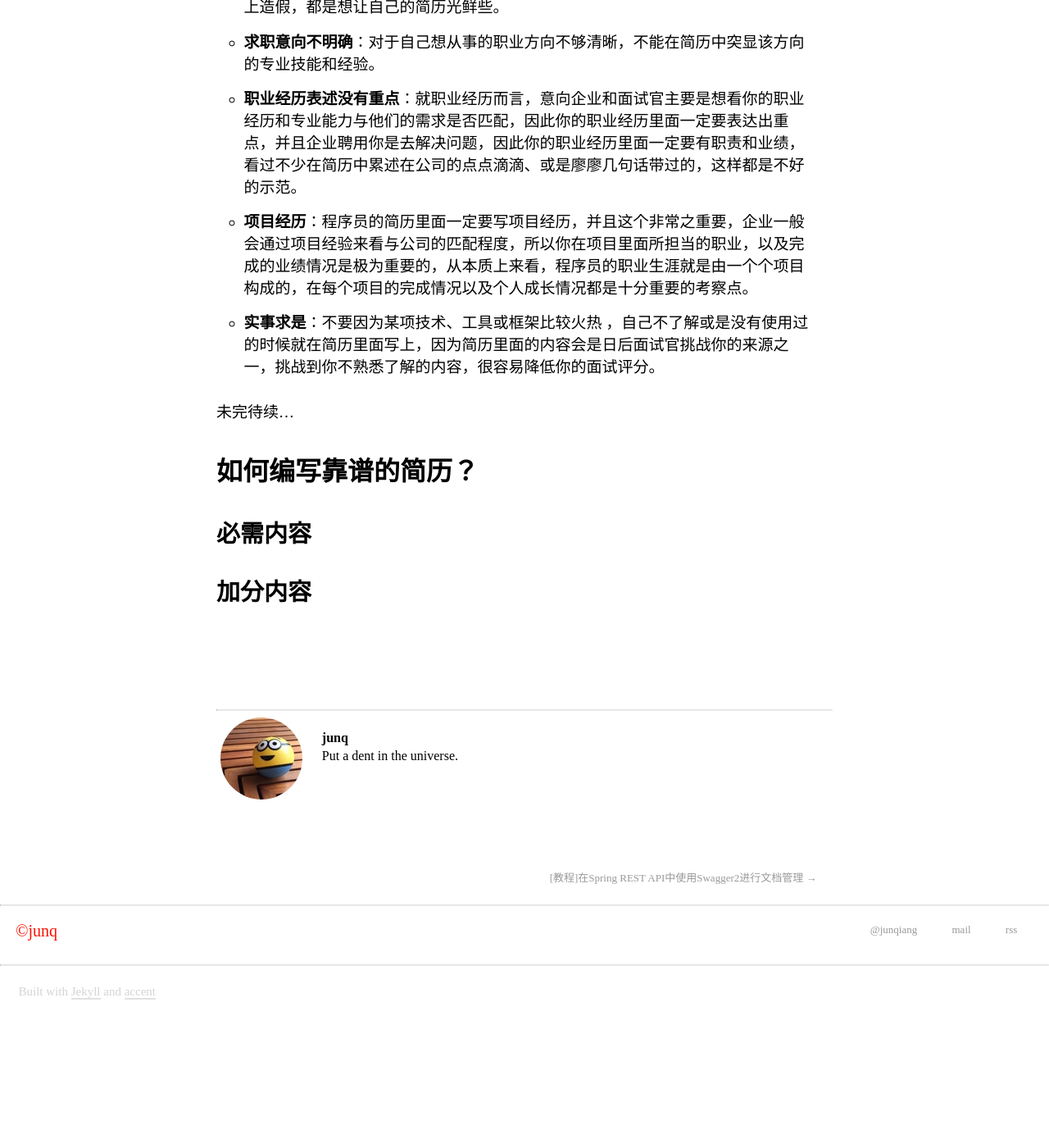
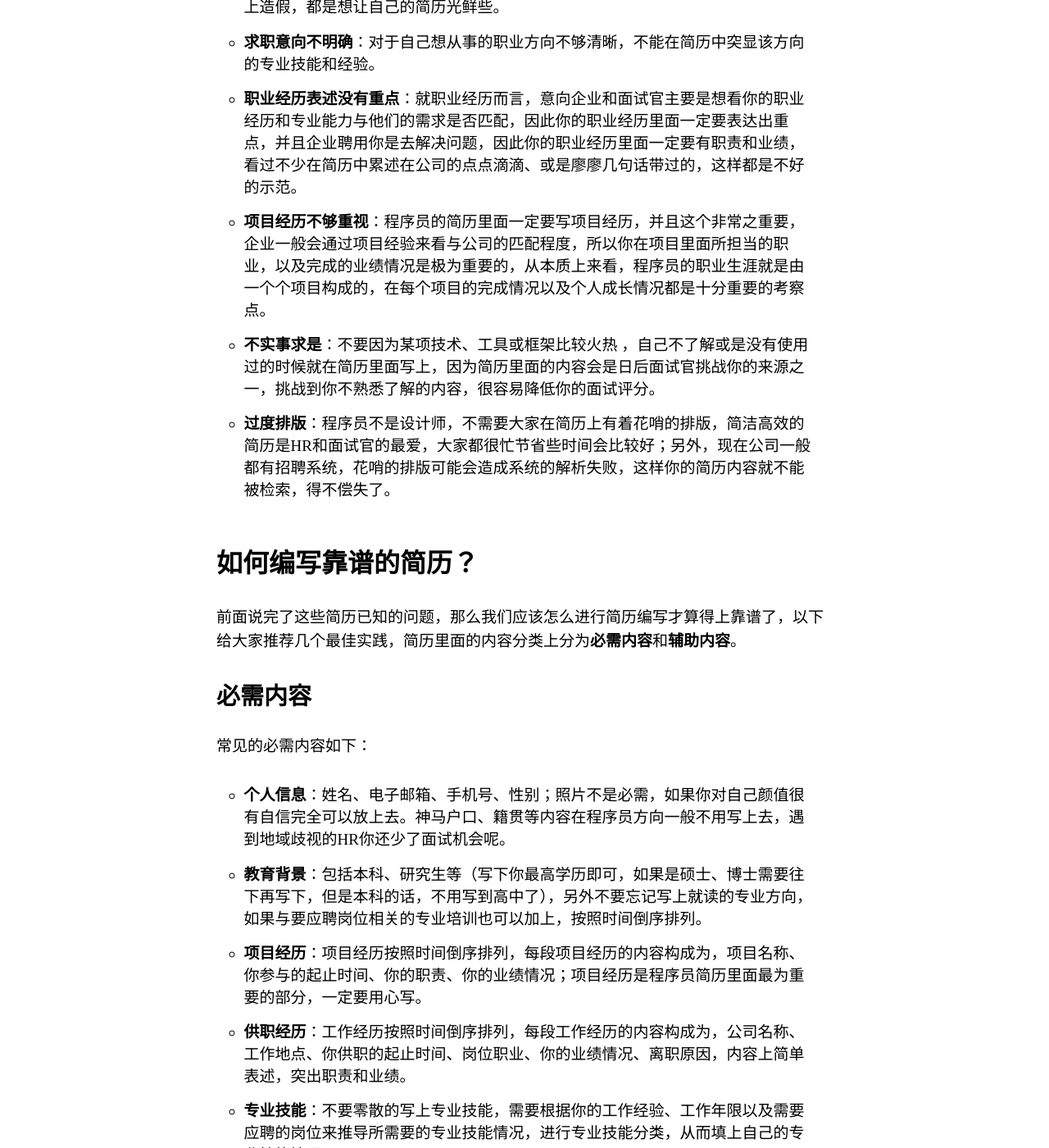
Before and after one commit to cnjunq/cnjunq.github.io, a Jekyll site: the page built from _posts/2017/2017-04-10-知乎回答-程序员简历该如何写？.markdown, in a window 1280 px wide and 1400 px high, scrolled down 656 px. Shown: the whole window at 82% size. Built offline with Jekyll 4.4.1, drawn with Linux system fonts in a browser that asks for light colours; some web fonts are replaced; comment, search, counter and statistics services are not loaded; before the commit the page ends 1917 px from its top, so only the background shows below that; some of the changed text lies outside the part shown.

Commit message:
change: 续写 程序员简历该如何写？

```diff
--- a/_posts/2017/2017-04-10-知乎回答-程序员简历该如何写？.markdown
+++ b/_posts/2017/2017-04-10-知乎回答-程序员简历该如何写？.markdown
@@ -16,13 +16,38 @@ date: "2017-04-10 10:49"
 * **简历造假**：简历之大忌，不能越过之红线。经常见之情况是在教育经历、供职经历上造假，都是想让自己的简历光鲜些。
 * **求职意向不明确**：对于自己想从事的职业方向不够清晰，不能在简历中突显该方向的专业技能和经验。
 * **职业经历表述没有重点**：就职业经历而言，意向企业和面试官主要是想看你的职业经历和专业能力与他们的需求是否匹配，因此你的职业经历里面一定要表达出重点，并且企业聘用你是去解决问题，因此你的职业经历里面一定要有职责和业绩，看过不少在简历中累述在公司的点点滴滴、或是廖廖几句话带过的，这样都是不好的示范。
-* **项目经历**：程序员的简历里面一定要写项目经历，并且这个非常之重要，企业一般会通过项目经验来看与公司的匹配程度，所以你在项目里面所担当的职业，以及完成的业绩情况是极为重要的，从本质上来看，程序员的职业生涯就是由一个个项目构成的，在每个项目的完成情况以及个人成长情况都是十分重要的考察点。
-* **实事求是**：不要因为某项技术、工具或框架比较火热 ，自己不了解或是没有使用过的时候就在简历里面写上，因为简历里面的内容会是日后面试官挑战你的来源之一，挑战到你不熟悉了解的内容，很容易降低你的面试评分。
-
-未完待续...
+* **项目经历不够重视**：程序员的简历里面一定要写项目经历，并且这个非常之重要，企业一般会通过项目经验来看与公司的匹配程度，所以你在项目里面所担当的职业，以及完成的业绩情况是极为重要的，从本质上来看，程序员的职业生涯就是由一个个项目构成的，在每个项目的完成情况以及个人成长情况都是十分重要的考察点。
+* **不实事求是**：不要因为某项技术、工具或框架比较火热 ，自己不了解或是没有使用过的时候就在简历里面写上，因为简历里面的内容会是日后面试官挑战你的来源之一，挑战到你不熟悉了解的内容，很容易降低你的面试评分。
+* **过度排版**：程序员不是设计师，不需要大家在简历上有着花哨的排版，简洁高效的简历是HR和面试官的最爱，大家都很忙节省些时间会比较好；另外，现在公司一般都有招聘系统，花哨的排版可能会造成系统的解析失败，这样你的简历内容就不能被检索，得不偿失了。
 
 ## 如何编写靠谱的简历？
 
+前面说完了这些简历已知的问题，那么我们应该怎么进行简历编写才算得上靠谱了，以下给大家推荐几个最佳实践，简历里面的内容分类上分为**必需内容**和**辅助内容**。
+
 ### 必需内容
 
-### 加分内容
+常见的必需内容如下：
+* **个人信息**：姓名、电子邮箱、手机号、性别；照片不是必需，如果你对自己颜值很有自信完全可以放上去。神马户口、籍贯等内容在程序员方向一般不用写上去，遇到地域歧视的HR你还少了面试机会呢。
+* **教育背景**：包括本科、研究生等（写下你最高学历即可，如果是硕士、博士需要往下再写下，但是本科的话，不用写到高中了），另外不要忘记写上就读的专业方向，如果与要应聘岗位相关的专业培训也可以加上，按照时间倒序排列。
+* **项目经历**：项目经历按照时间倒序排列，每段项目经历的内容构成为，项目名称、你参与的起止时间、你的职责、你的业绩情况；项目经历是程序员简历里面最为重要的部分，一定要用心写。
+* **供职经历**：工作经历按照时间倒序排列，每段工作经历的内容构成为，公司名称、工作地点、你供职的起止时间、岗位职业、你的业绩情况、离职原因，内容上简单表述，突出职责和业绩。
+* **专业技能**：不要零散的写上专业技能，需要根据你的工作经验、工作年限以及需要应聘的岗位来推导所需要的专业技能情况，进行专业技能分类，从而填上自己的专业技能情况。
+* **实习经历**：应届生及1年内工作经验程序员必需内容，代表你和行业有了交集，写作方式参考供职经历。
+
+### 辅助内容
+
+* **技术积累**：个人博客、微信公众号、Github账号等，这些能侧面代表你在专业方向或学习能力，如果没有也没关系不要在面试前，硬怼出来这些内容，没有必要，面试官是老司机，小心变成减分项了。
+* **自我评价**：如果你能够结合行业情况能够客观的评价自己的话，可以写上，否则容易变成减分项，特别是写什么个人生活感悟之类的，不要再简历上写上减分内容。
+* **赛事奖项及专利**：如果有参加过程序员相关方向的竞赛可以写上去，如ACM、Kaggle等，或有过技术专利也可以写上去，都是加分项。
+
+## 简历编写小贴士
+
+上面说了简历问题和简历里面必须内容和辅助内容，下面给大家几个编写简历时候的小贴士，都是经验之谈哦。
+
+* 不要用Word格式、用pdf格式
+* 简历文件命名格式：姓名-应聘岗位-版本号或修订时间
+* 先写项目经历，再从项目经历中总结工作经历，毕竟工作经历是由项目经验构成
+* 简历中的专有名词一定要保证其准确性，如Java、PHP、Nginx等，不要把技术名词拼写错、大小写弄错
+* 专业技能、能力进行分类，最好是根据你的工作年限和应聘岗位的需求进行整理，如网络编程、数据持久化、高并发编程、架构设计等，不同职业阶段需要点亮不同的技能树
+* 简历准备上要准备一份最为完整的（自己用，不对外发送），可以称之为源本，在确定应聘岗位后，整理出一份该岗位方向的简历
+* 建议使用Markdown进行简历内容编写，再使用工具生成pdf格式
```
